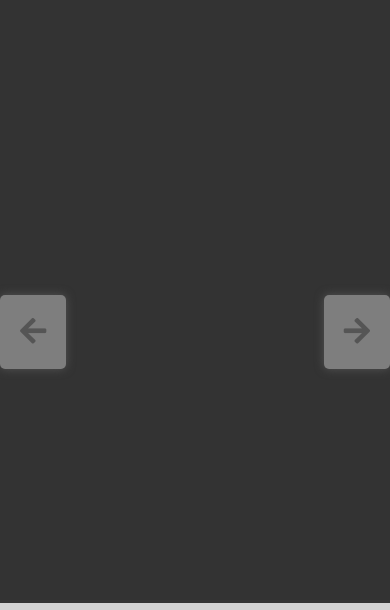
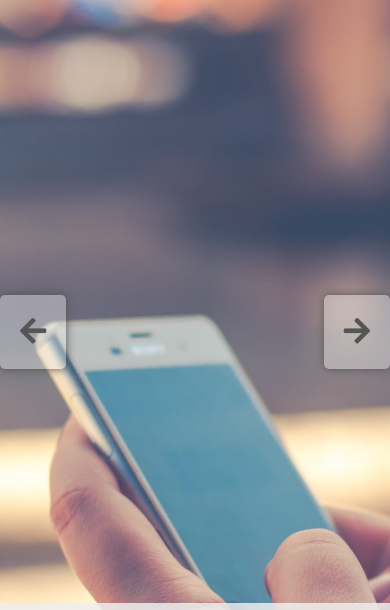
Before and after one commit to mru24/Full-screen-image-slider, a plain HTML site: page index.html in a window 390 px wide. Shown: the top 610 px of the page. Drawn offline with Linux system fonts and the light colour scheme.

Commit message:
Portrait orientation images added

```diff
--- a/css/style.sass
+++ b/css/style.sass
@@ -77,7 +77,7 @@ body
 @include mobile_portrait
   @for $i from 1 through 6
     .slide:nth-child(#{$i})
-      background: url('../images/photo0#{$i}_portrait.jpg')
+      background: url('../images/photo0#{$i}_mobile.jpg')
       background-size: cover
       background-repeat: no-repeat
       background-position: top left
```
Also changed, not shown: css/style.css, css/style.min.css.
